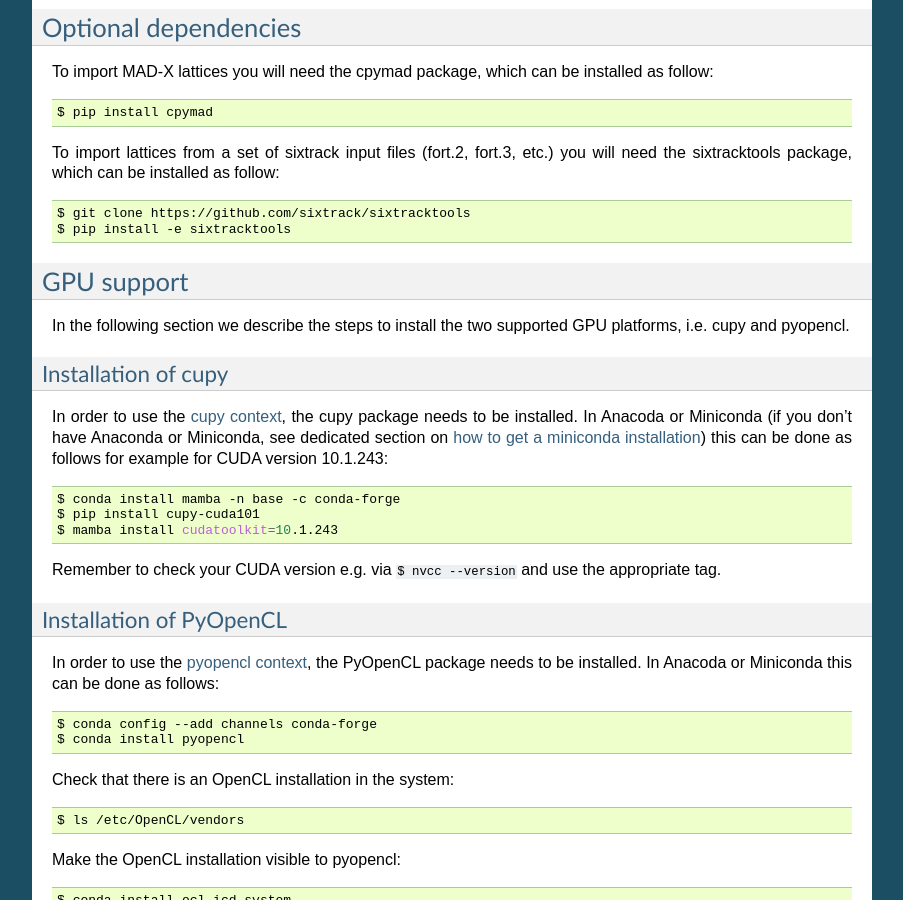
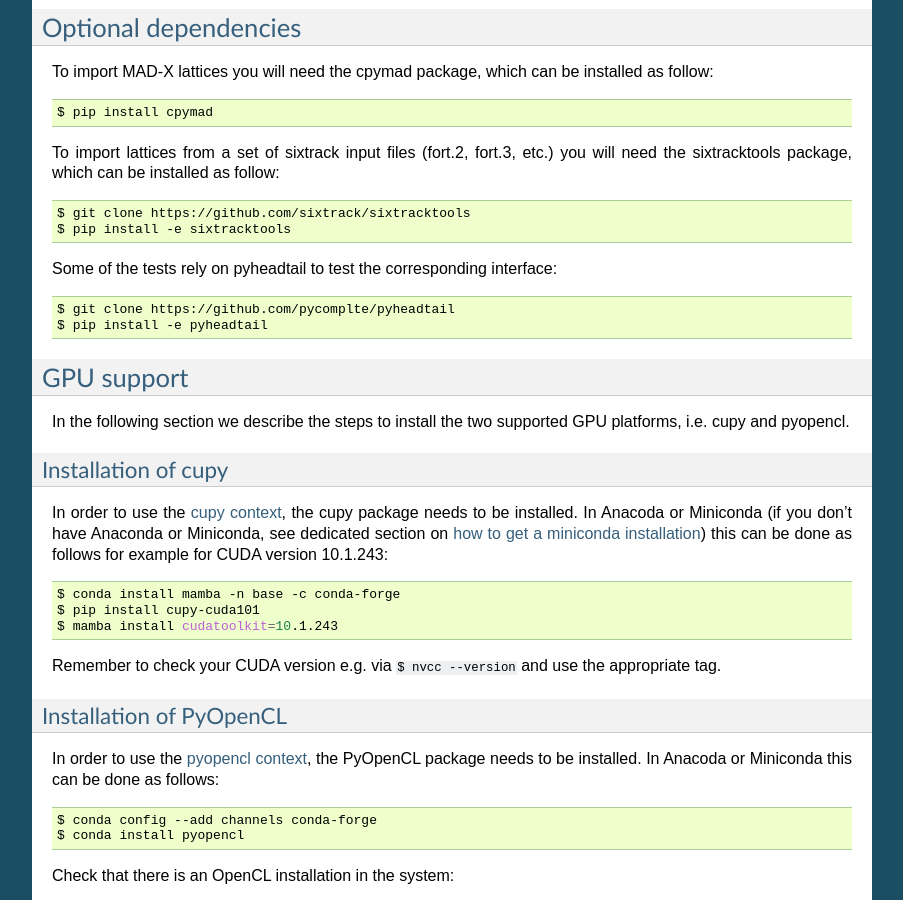
Before and after one commit to xsuite/xsuite, a Sphinx documentation site: the page built from docs/installation.rst, in a window 1280 px wide and 900 px high, scrolled down 809 px. Shown: the whole window, without its empty margins (198-1101 px from the left). Built offline with Sphinx 7.4.7, drawn with Linux system fonts in a browser that asks for light colours.

Commit message:
Quick push

```diff
--- a/docs/installation.rst
+++ b/docs/installation.rst
@@ -51,6 +51,13 @@ To import lattices from a set of sixtrack input files (fort.2, fort.3, etc.) you
 
     $ git clone https://github.com/sixtrack/sixtracktools
     $ pip install -e sixtracktools
+
+Some of the tests rely on pyheadtail to test the corresponding interface:
+
+.. code-block:: bash
+
+    $ git clone https://github.com/pycomplte/pyheadtail
+    $ pip install -e pyheadtail
 
 .. _gpuinst:
 
```
